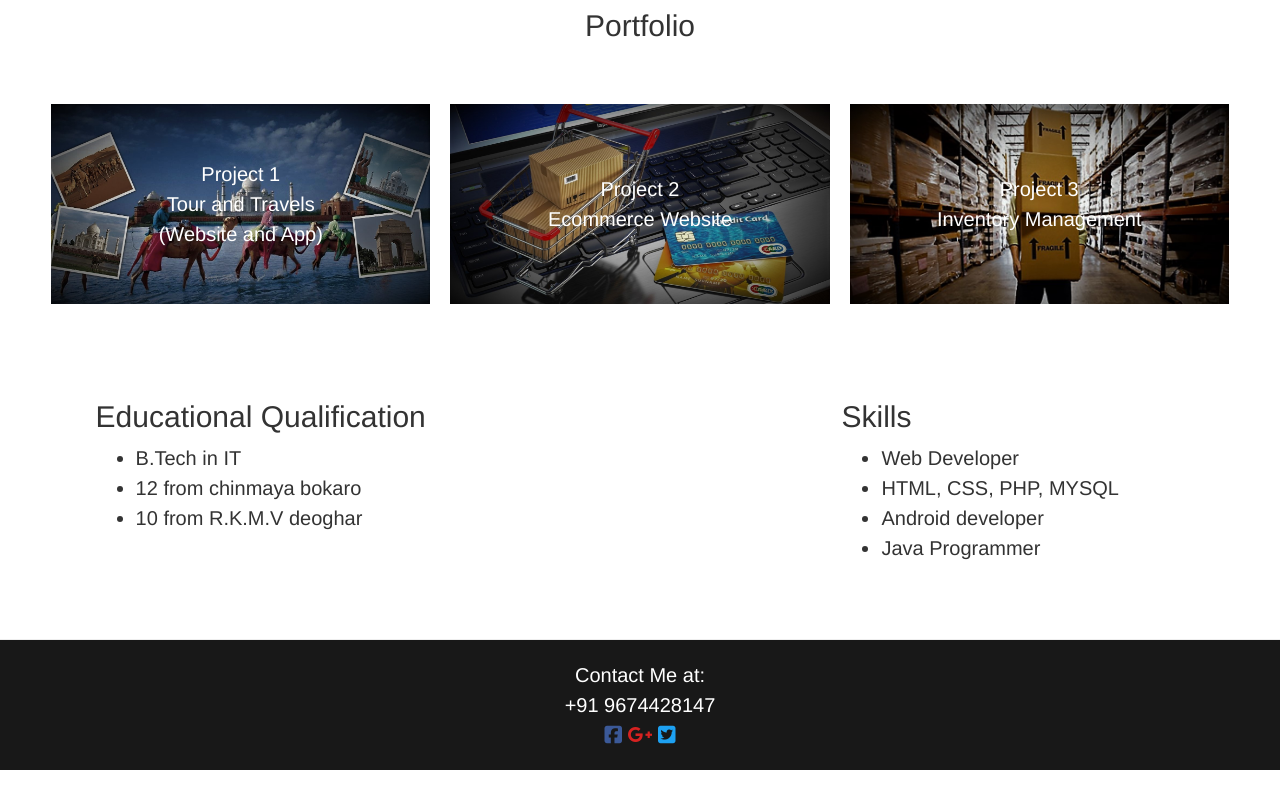
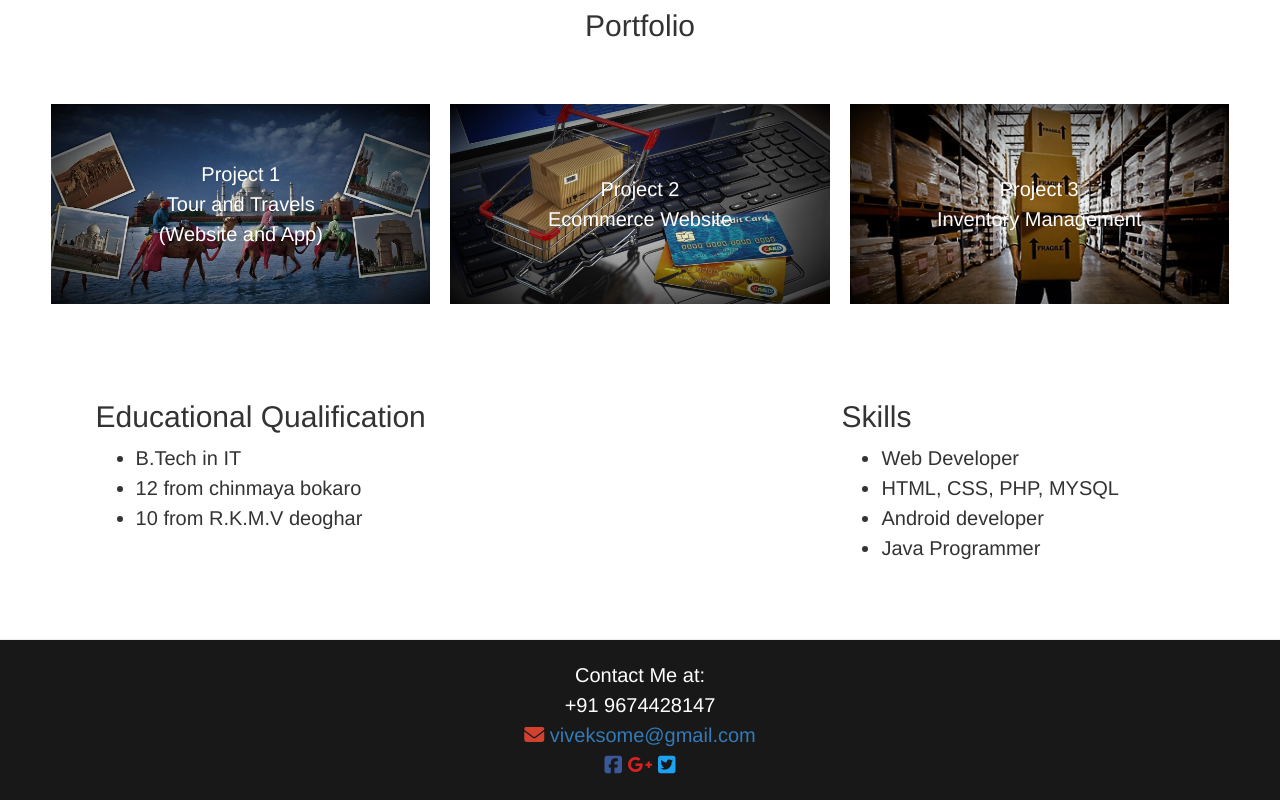
Before and after one commit to codemachin/demoport, a plain HTML site: page index.html in a window 1280 px wide. Shown: the part 509-1309 px from the top of the page. Before the commit the page ends 1279 px from the top, so only its background shows below. Drawn offline with nearby package versions, Linux system fonts and the light colour scheme.

Commit message:
email updated

```diff
--- a/index.html
+++ b/index.html
@@ -97,6 +97,7 @@
 			Contact Me at:
 			<br>
 			+91 9674428147<br>
+			<i class="fa fa-envelope" aria-hidden="true" style="color: #D14130;"></i>&nbsp;<a href="https://mail.google.com/mail/u/0/?view=cm&fs=1&to=viveksome@gmail.com&tf=1">viveksome@gmail.com</a><br>
 			<a href=""><i class="fa fa-facebook-square" aria-hidden="true" style="color: #3B5998"></i></a>
 			<a href=""><i class="fa fa-google-plus" aria-hidden="true" style="color: #D62221"></i></a>
 			<a href=""><i class="fa fa-twitter-square" aria-hidden="true" style="color: #1DA1F2"></i></a>
```
